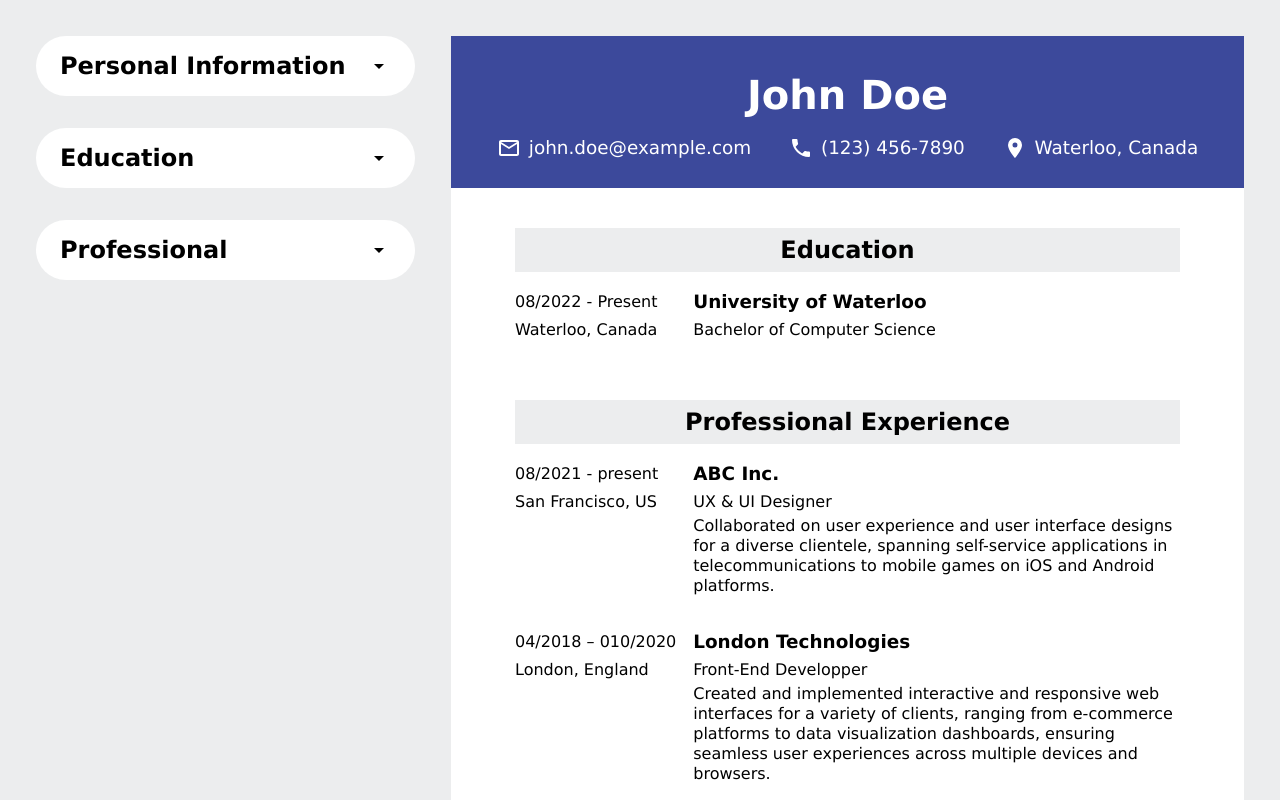
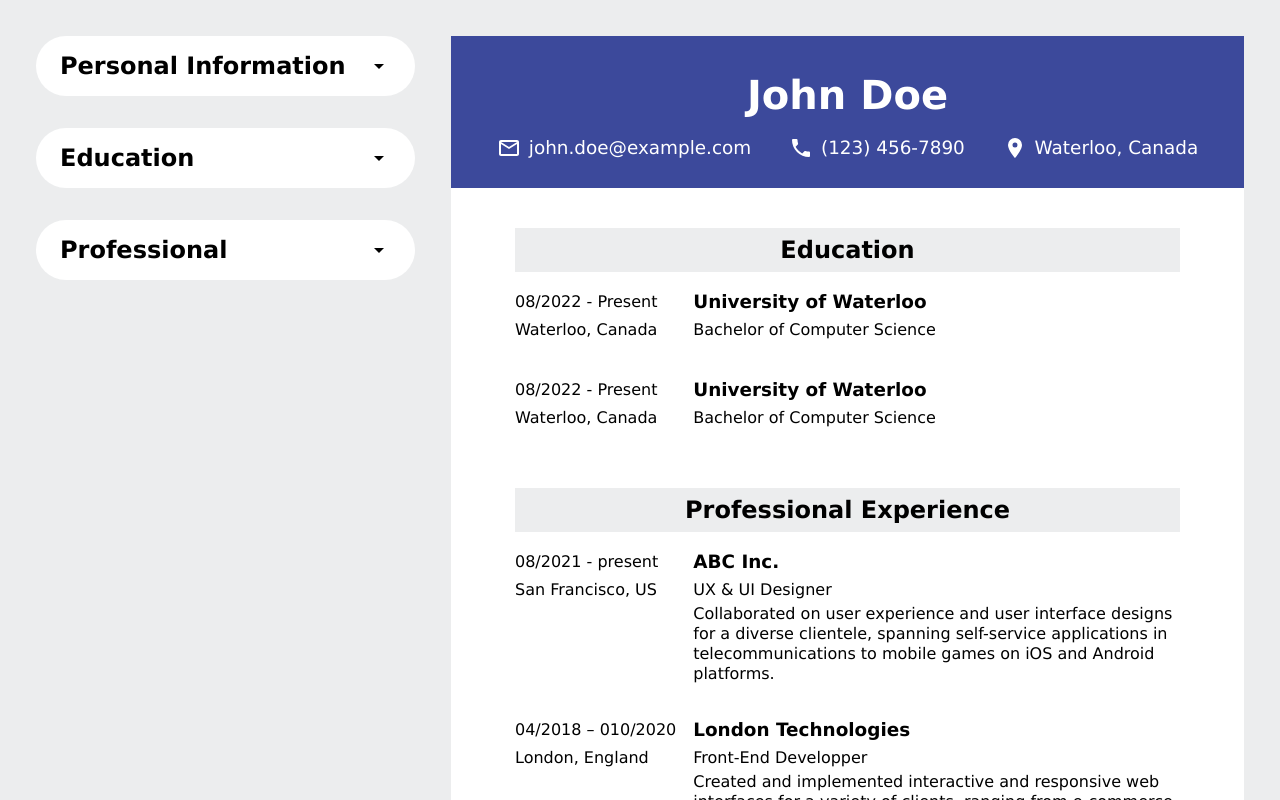
Before and after one commit to lilkahk/cv-builder, a React (Vite) app: page / in a window 1280 px wide. Shown: the top 800 px of the page. Built offline with nearby package versions, Linux system fonts and the light colour scheme.

Commit message:
Added state to education, now updates cv when changed in sidebar

```diff
--- a/package.json
+++ b/package.json
@@ -15,7 +15,8 @@
     "html2pdf.js": "^0.10.1",
     "react": "^18.2.0",
     "react-dom": "^18.2.0",
-    "react-html2pdf": "^1.0.1"
+    "react-html2pdf": "^1.0.1",
+    "uuid": "^9.0.1"
   },
   "devDependencies": {
     "@types/react": "^18.2.15",
--- a/src/components/App.jsx
+++ b/src/components/App.jsx
@@ -2,20 +2,41 @@ import './../styles/App.css'
 import Cv from './Cv'
 import Sidebar from './Sidebar'
 import { useState } from 'react';
+import { v4 as uuid } from 'uuid';
 
 function App() {
 
-    const [info, setInfo] = useState({
-      name: 'John Doe',
-      email: 'john.doe@example.com',
-      phone: '(123) 456-7890',
-      address: 'Waterloo, Canada',
+  const [info, setInfo] = useState({
+    name: 'John Doe',
+    email: 'john.doe@example.com',
+    phone: '(123) 456-7890',
+    address: 'Waterloo, Canada',
   });
+
+  const [educations, setEducations] = useState([{
+    id: uuid(),
+    date: '08/2022 - Present',
+    location: 'Waterloo, Canada',
+    school: 'University of Waterloo',
+    major: 'Bachelor of Computer Science'
+  }, {
+    id: uuid(),
+    date: '08/2022 - Present',
+    location: 'Waterloo, Canada',
+    school: 'University of Waterloo',
+    major: 'Bachelor of Computer Science'
+  }])
 
   return (
     <>
-      <Sidebar info={info} setInfo={setInfo} />
-      <Cv info={info} />
+      <Sidebar
+      info={info} setInfo={setInfo}
+      educations={educations} setEducations={setEducations}
+      />
+      <Cv
+      info={info}
+      educations={educations}
+      />
     </>
   )
 }
--- a/src/components/Cv.jsx
+++ b/src/components/Cv.jsx
@@ -4,11 +4,11 @@ import Head from './Head';
 import Professional from './Professional';
 
 
-export default function Cv({info}) {
+export default function Cv({info, educations}) {
     return (
         <div className="cv">
             <Head info={info} />
-            <Education />
+            <Education educations={educations} />
             <Professional />
         </div>
     )
--- a/src/components/Education.jsx
+++ b/src/components/Education.jsx
@@ -1,15 +1,17 @@
 import './../styles/Education.css'
 
-export default function Education() {
+export default function Education({educations}) {
     return (
         <div className="education">
             <h2 className="education-title">Education</h2>
-            <Content
-                date={'08/2022 - Present'}
-                location={'Waterloo, Canada'}
-                school={'University of Waterloo'}
-                major={'Bachelor of Computer Science'}
-            />
+            {educations.map(education => {
+                return <Content key={education.id}
+                        date={education.date}
+                        location={education.location}
+                        school={education.school}
+                        major={education.major}
+                        />
+            })}
         </div>
     )
 }
--- a/src/components/EducationSide.jsx
+++ b/src/components/EducationSide.jsx
@@ -2,11 +2,14 @@ import './../styles/EducationSide.css'
 import Icon from '@mdi/react';
 import { mdiMenuDown } from '@mdi/js';
 import { mdiMenuUp } from '@mdi/js';
+import { mdiPlusThick } from '@mdi/js';
 import { useState } from 'react';
 
-export default function EducationSide() {
+export default function EducationSide({educations, setEducations}) {
 
     const [isActive, setIsActive] = useState(false);
+
+    const [educationOpen, setEducationOpen] = useState(-1);
 
     return (
         <div className="education-side">
@@ -16,10 +19,58 @@ export default function EducationSide() {
             </div>
             {isActive &&
             <div className="select-education">
-                <div>University of Waterloo</div>
-                <div className="add-education">Add Education</div>
+                {educations.map((education, index) => {
+                    return <SideEducationDisplay
+                    key={education.id} education={education}
+                    setEducationOpen={setEducationOpen} setEducations={setEducations}
+                    educationOpen={educationOpen} isOpen={educationOpen === index} idx={index} />
+                })}
+                <div className="add-education">
+                    <h5>Add Education</h5>
+                    <Icon path={mdiPlusThick} size={0.55} />
+                </div>
             </div>
             }
         </div>
     )
 }
+
+// Displays all the educations in the sidebar
+function SideEducationDisplay({education, isOpen, idx, setEducationOpen, educationOpen, setEducations}) {
+
+    const handleInput = event => {
+        setEducations(prev => {
+            const arr = [...prev]
+            arr[idx][event.target.name] = event.target.value
+            return arr
+        })
+    }
+
+    return (
+        <div className='side-education-display'>
+            <h4 onClick={() => {
+            return educationOpen === idx ? setEducationOpen(-1) : setEducationOpen(idx)
+        }}> {education.school}</h4>
+            {isOpen &&
+                <div className="education-form">
+                    <div className="education-field">
+                        <label htmlFor="date">Date</label>
+                        <input type="text" id='date' name='date' placeholder='08/2022 - Present' onChange={handleInput} />
+                    </div>
+                    <div className="education-field">
+                        <label htmlFor="location">Location</label>
+                        <input type="text" id='location' name='location' placeholder='Waterloo, Canada' onChange={handleInput} />
+                    </div>
+                    <div className="education-field">
+                        <label htmlFor="school">Institution Name</label>
+                        <input type="text" id='school' name='school' placeholder='University of Waterloo' onChange={handleInput} />
+                    </div>
+                    <div className="education-field">
+                        <label htmlFor="major">Area of Study</label>
+                        <input type="text" id='major' name='major' placeholder='Bachelor of Computer Science' onChange={handleInput} />
+                    </div>
+                </div>
+            }
+        </div>
+    )
+}
--- a/src/components/Sidebar.jsx
+++ b/src/components/Sidebar.jsx
@@ -3,12 +3,12 @@ import EducationSide from './EducationSide'
 import PersonalSide from './PersonalSide'
 import ProfessionalSide from './ProfessionalSide'
 
-export default function Sidebar({info, setInfo}) {
+export default function Sidebar({info, setInfo, educations, setEducations}) {
 
     return (
         <div className="sidebar">
             <PersonalSide info={info} setInfo={setInfo} />
-            <EducationSide />
+            <EducationSide educations={educations} setEducations={setEducations} />
             <ProfessionalSide />
         </div>
     )
--- a/src/styles/EducationSide.css
+++ b/src/styles/EducationSide.css
@@ -15,14 +15,63 @@
     display: flex;
     flex-direction: column;
     padding-bottom: 0.25rem;
+    margin-top: 1rem;
 }
 
-.select-education div {
-    background-color: var(--bck-color);
-    margin-top: 0.75rem;
+.side-education-display {
     padding: 0.5rem 1rem;
     text-align: center;
     font-weight: bold;
     cursor: pointer;
     border-radius: 1rem;
 }
+
+.side-education-display::after {
+    content: '';
+    display: block;
+    border: 1.5px solid var(--bck-color);
+    margin-top: 1rem;
+}
+
+.side-education-display:first-child::before {
+    content: '';
+    display: block;
+    border: 1.5px solid var(--bck-color);
+    margin-bottom: 1rem;
+}
+
+.add-education {
+    display: flex;
+    align-items: center;
+    justify-content: center;
+    border: 3px solid var(--bck-color);
+    padding: 0.5rem 1rem;
+    margin: 1rem 1rem 0rem;
+    cursor: pointer;
+    gap: 0.5rem;
+}
+
+.education-form {
+    margin-top: 1rem 0rem;
+}
+
+.education-field{
+    display: flex;
+    flex-direction: column;
+    margin: 0.5rem 0rem 1.25rem;
+    gap: 0.5rem;
+    font-weight: 500;
+    text-align: left;
+}
+
+.education-form label {
+    padding: 0rem 0.5rem;
+}
+
+.education-form input {
+    padding: 0.5rem 1rem;
+    border-radius: 1rem;
+    outline: none;
+    border: 1px solid var(--input-border);
+    background-color: var(--bck-color);
+}
```
Also changed, not shown: 1 other file (tests, documents, lock files or other folders).
